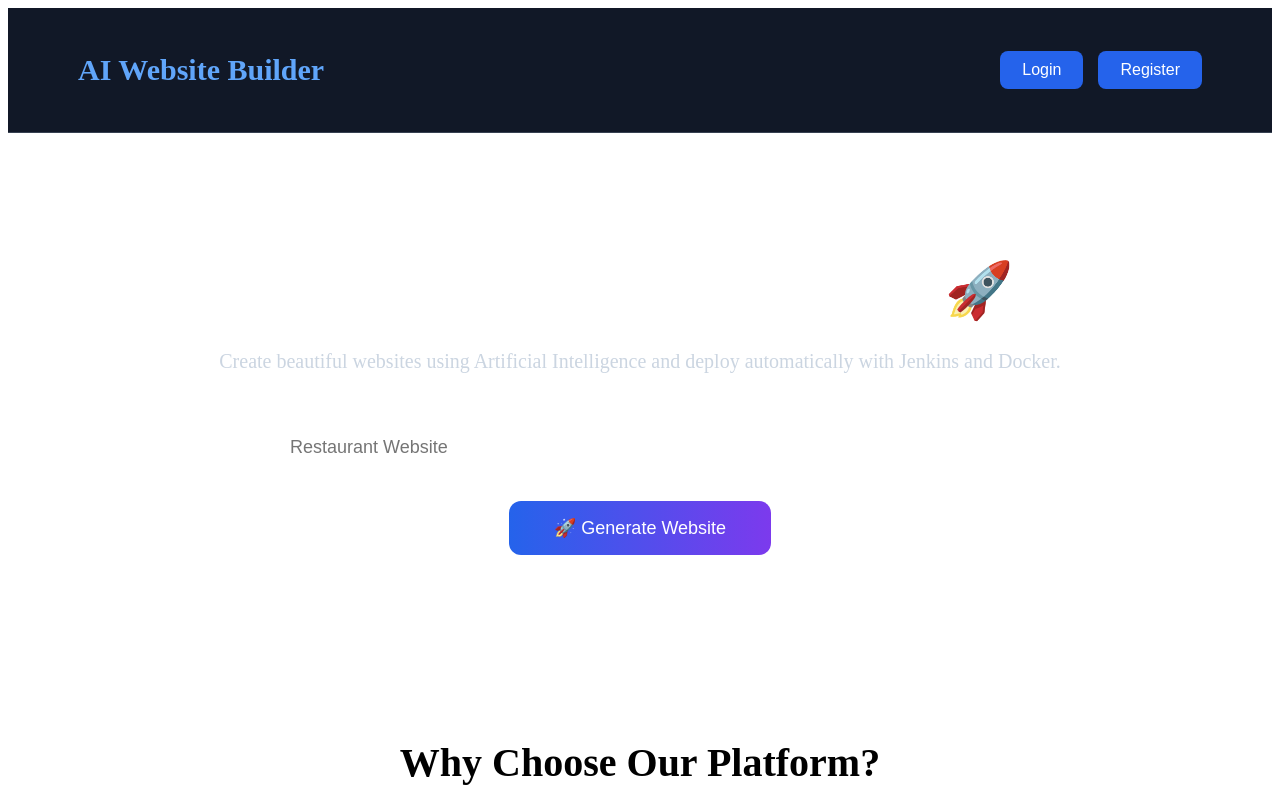
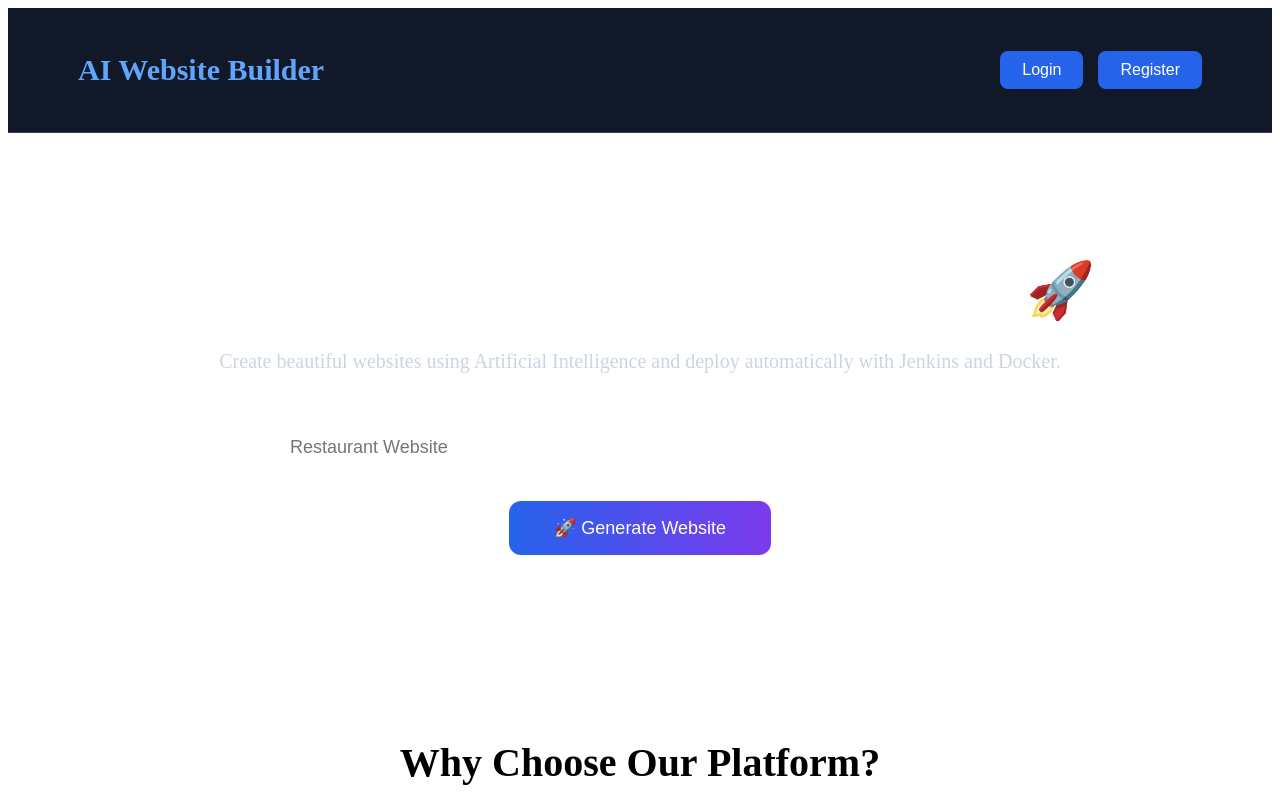
Before and after one commit to shaikfathima14/AI-Website-Builder, a React app in the folder frontend/: page / in a window 1280 px wide. Shown: the top 800 px of the page. Built offline with nearby package versions, Linux system fonts and the light colour scheme; the HTML template or start-up script is replaced by a standard one.

Commit message:
Updated homepage title

```diff
--- a/frontend/src/components/Hero.jsx
+++ b/frontend/src/components/Hero.jsx
@@ -29,8 +29,7 @@ function Hero({ setWebsitePrompt }) {
 
   return (
     <section className="hero">
-      <h1>AI-Powered Dynamic Website Builder 🚀 Version 2</h1>
-
+      <h1>Welcome to My AI Website Builder 🚀</h1>
       <p>
         Create beautiful websites using Artificial Intelligence and deploy
         automatically with Jenkins and Docker.
```
